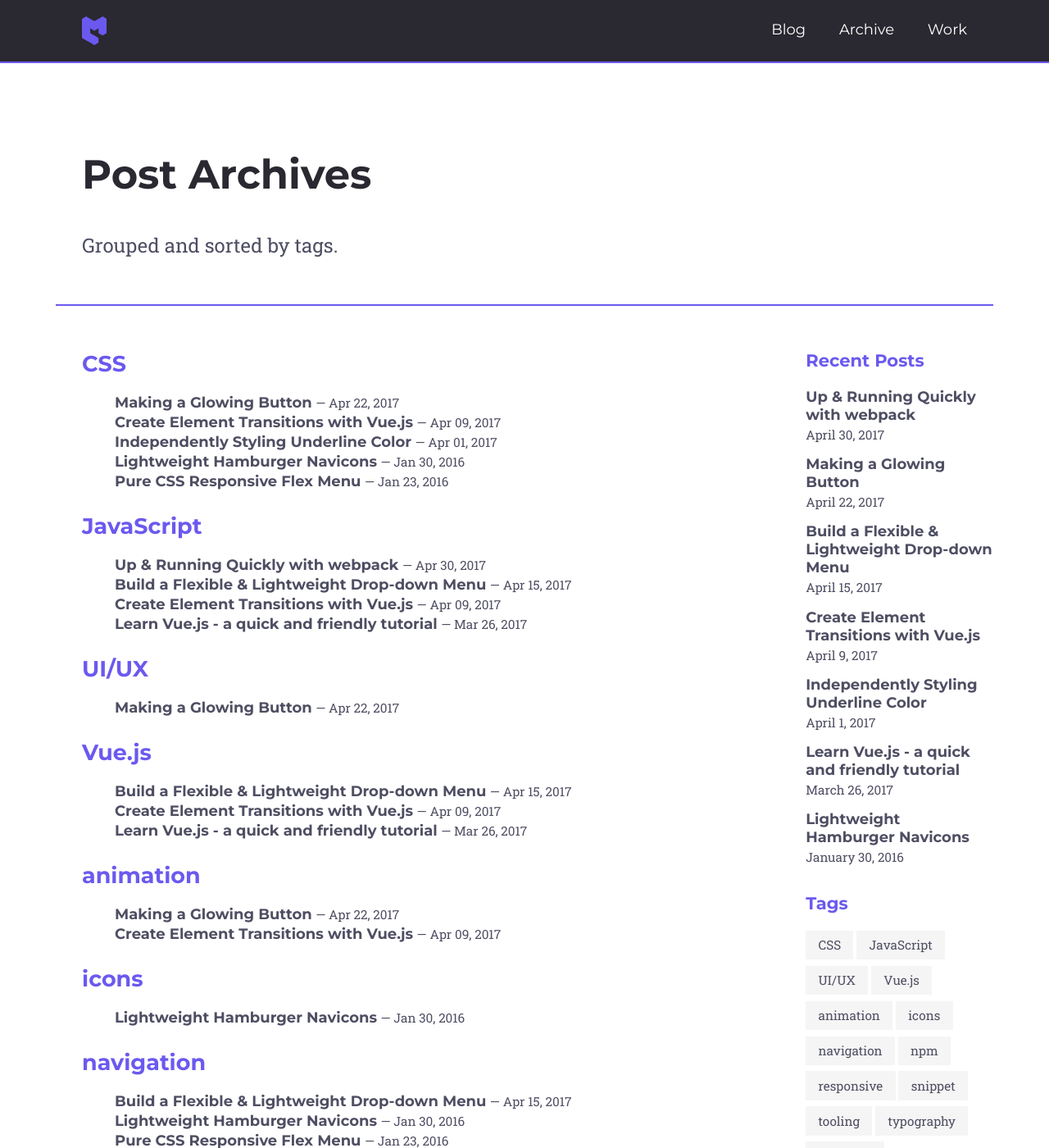
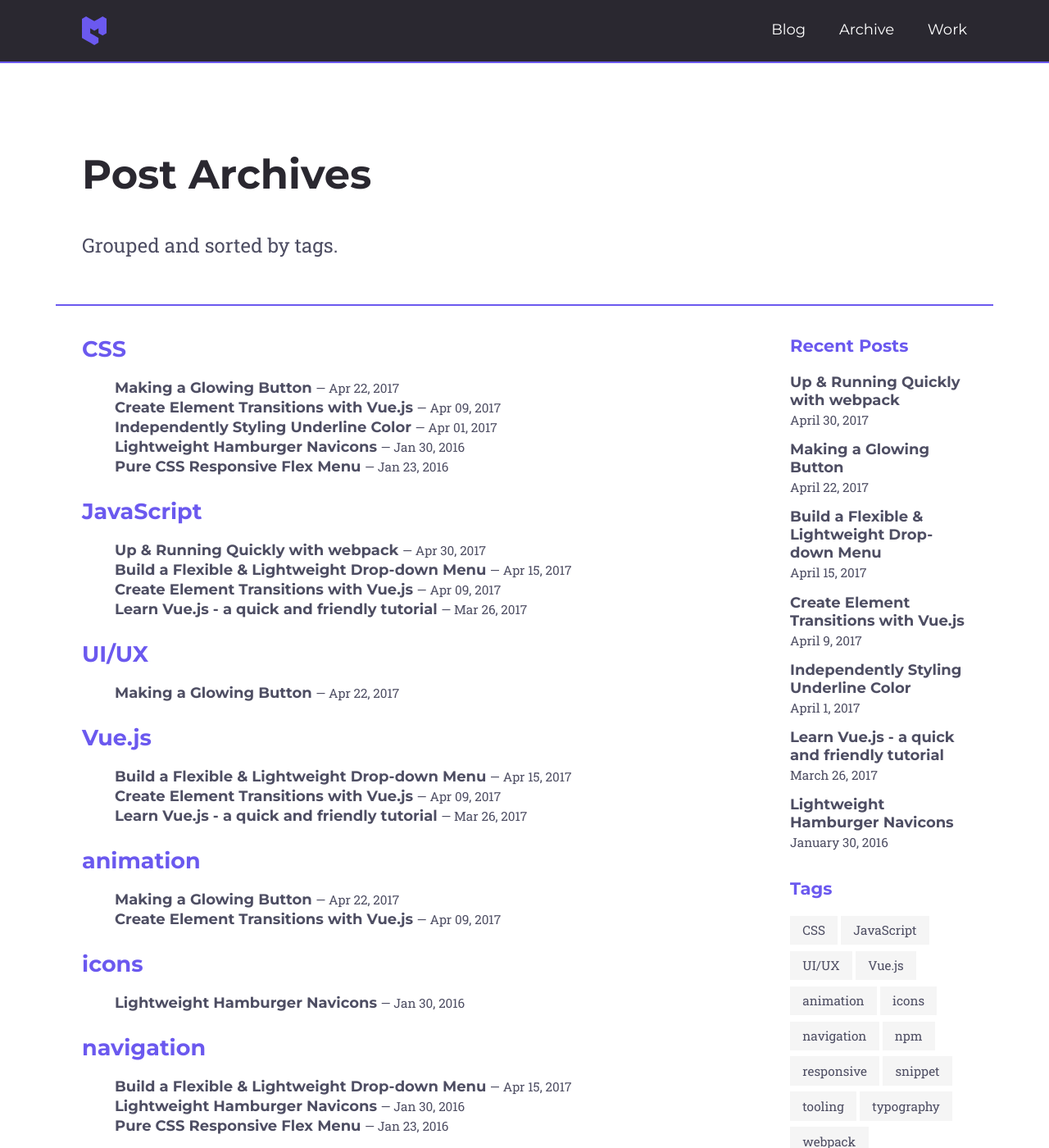
Before and after one commit to Splode/cm-blog, a Jekyll site: the page built from archive.html, in a window 1280 px wide and 1400 px high. Shown: the whole window at 82% size. Built offline with Jekyll 4.4.1, drawn with Linux system fonts in a browser that asks for light colours; nearby versions of some CDN libraries.

Commit message:
Flexbox Branch Initial Commit
Moved layout from a CSS-float layout to flexbox.  Moved the `paginator`
template to a separate include.

```diff
--- /dev/null
+++ b/_includes/paginator.html
@@ -0,0 +1,9 @@
+<div class="paginator">
+  {% if paginator.next_page %}
+  <p><a href="{{site.baseurl}}/blog/page{{paginator.next_page}}" class="linkUnderline">older entries</a></p>
+  {% endif %} {% if paginator.previous_page %} {% if paginator.previous_page == 1 %}
+  <p><a href="{{site.baseurl}}/" class="linkUnderline">newer entries</a></p>
+  {% else %}
+  <p><a href="{{site.baseurl}}/blog/page{{paginator.previous_page}}" class="linkUnderline">newer entries</a></p>
+  {% endif %} {% endif %}
+</div>
--- a/_layouts/default.html
+++ b/_layouts/default.html
@@ -5,7 +5,15 @@
 <body>
   {% include header.html %}
   <main class="wrapper">
-    {{ content }} {% include sidebar.html %}
+    <div class="main-container">
+      <div class="article-container">
+        {{ content }}
+      </div>
+      {% include sidebar.html %}
+    </div>
+    <div class="paginator-container">
+      {% include paginator.html %}
+    </div>
   </main>
   <!-- Footer -->
   {% include footer.html %}
--- a/_sass/_base.scss
+++ b/_sass/_base.scss
@@ -11,11 +11,13 @@ a {
 
 body {
 	background-color: $white;
-	text-rendering: optimizeLegibility;
+	color: $plumMeat;
+	display: flex;
+	flex-direction: column;
 	font-family: $bodyFont;
 	font-size: 18px;
-	color: $plumMeat;
 	margin: 0 auto;
+	text-rendering: optimizeLegibility;
 }
 
 blockquote {
--- a/_sass/_layout.scss
+++ b/_sass/_layout.scss
@@ -1,6 +1,6 @@
 article {
-    margin-top: 3em;
-    width: $widthMain;
+  //margin-top: 3em;
+  //width: $widthMain;
 
   a {
     color: $brightPurple;
@@ -56,7 +56,7 @@ article {
 }
 
 article.preview {
-    margin-top: 6em;
+  margin-bottom: 6em;
 
   a {
     color: $brightPurple;
@@ -82,13 +82,17 @@ article.preview {
     font-size: 1.2em;
     font-weight: bold;
   }
+
+  &:last-child {
+    margin-bottom: 0;
+  }
 }
 
 aside {
-    float: right;
-    position: absolute;
-    right: 0;
-    top: 0;
+  //float: right;
+  //position: absolute;
+  //right: 0;
+  //top: 0;
   width: 20%;
 
   h3 {
@@ -102,6 +106,11 @@ aside {
   }
 }
 
+main {
+  display: flex;
+  flex-direction: column;
+}
+
 nav {
   background-color: $plum;
   border-bottom: 2px solid $brightPurple;
@@ -113,6 +122,7 @@ nav {
 
   .wrapper {
     display: flex;
+    flex-direction: row;
     justify-content: space-between;
     padding: 25px 2.5%;
   }
@@ -240,6 +250,23 @@ nav {
   }
 }
 
+.article-container {
+  width: $widthMain;
+
+  @media only screen and (max-width: $tablet) {
+    width: 100%;
+  }
+}
+
+.main-container {
+  display: flex;
+  justify-content: space-between;
+
+  @media only screen and (max-width: $tablet) {
+    flex-direction: column;
+  }
+}
+
 .masthead {
   background-color: $plum;
   min-width: 100%;
@@ -346,5 +373,4 @@ nav {
   margin: 0 auto;
   max-width: 1080px;
   padding: 0 2.5%;
-    position: relative;
 }
```
Also changed, not shown: index.html (+0 -9 lines). Lines whose indentation alone changed are shown as unchanged.
